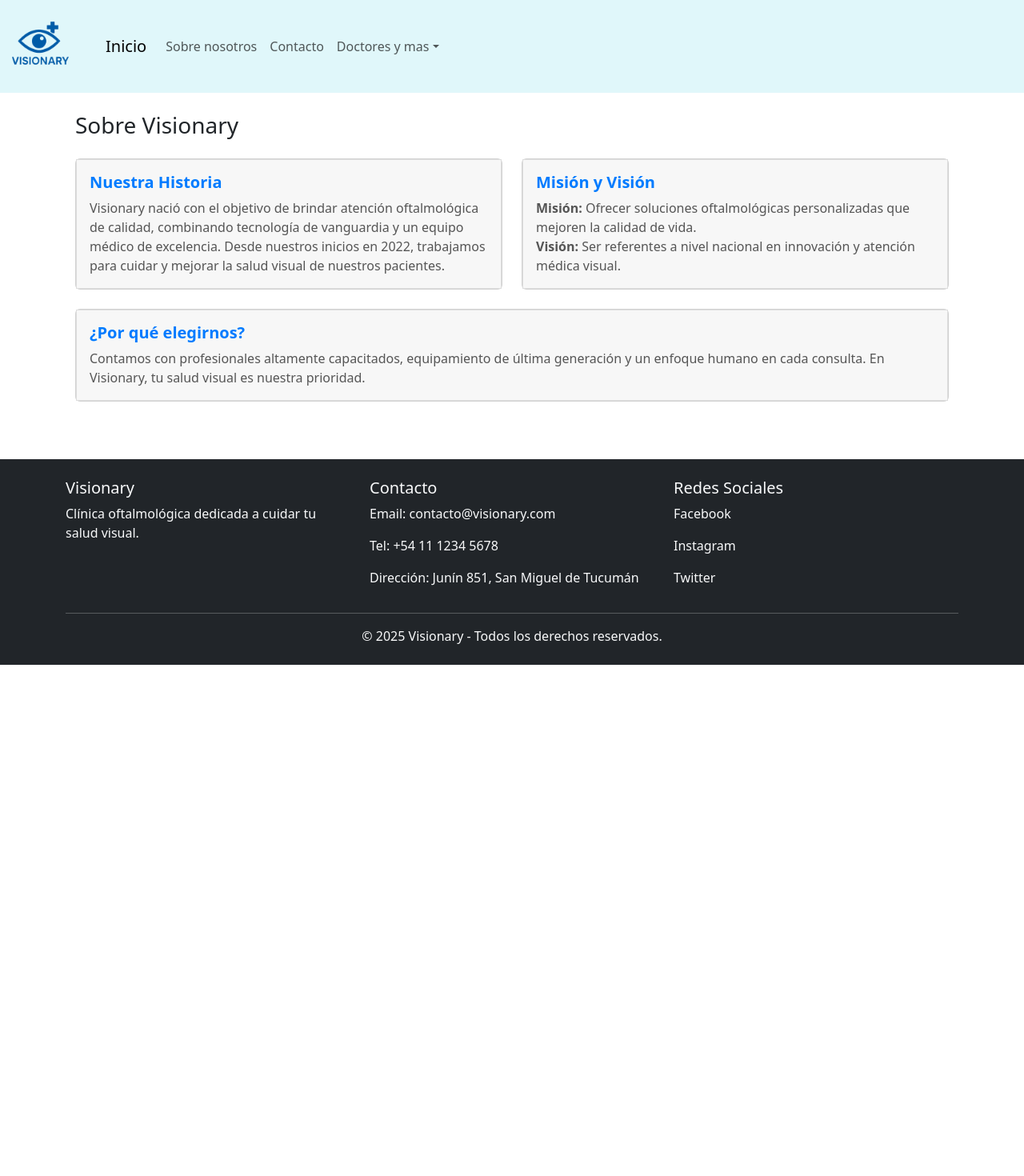
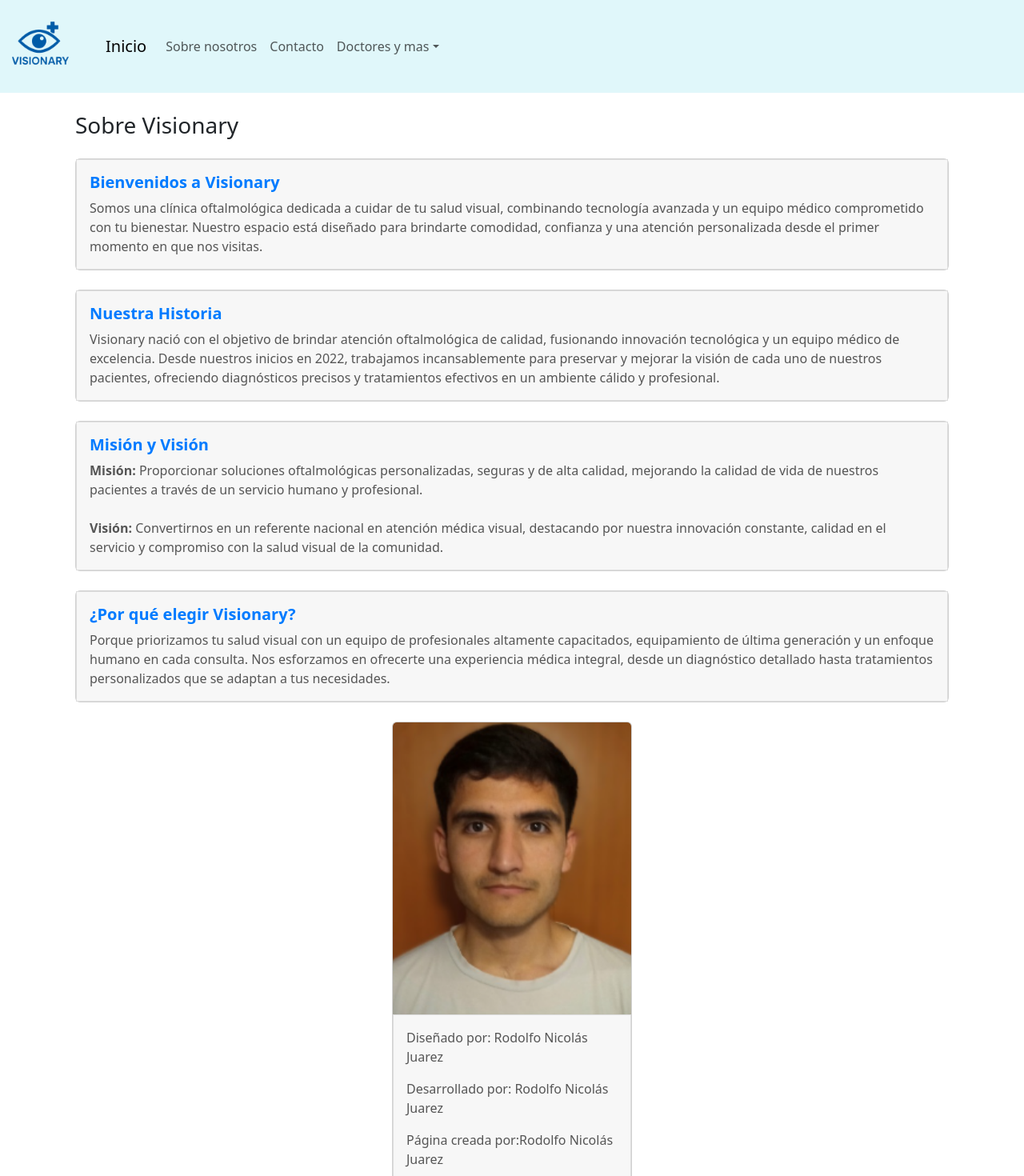
Before and after one commit to rodo18-2006/proyecto2, a React (Vite) app: page /sobre-nosotros in a window 1280 px wide. Shown: the top 1470 px of the page at 80% size. Before the commit the page ends 831 px from the top, so only its background shows below. Built offline with nearby package versions, Linux system fonts and the light colour scheme.

Commit message:
modificamos rutas

```diff
--- a/src/App.jsx
+++ b/src/App.jsx
@@ -1,5 +1,6 @@
 import React from "react";
 import { BrowserRouter as Router, Routes, Route } from "react-router-dom";
+
 
 import Form from "./page/Form";
 import Inicio from "./page/Inicio";
@@ -25,6 +26,8 @@ import TurnoDoctor from "./page/TurnoDoctor";
 const App = () => {
   return (
     <div className="App">
+      {/* Envolvemos la aplicación con DoctorProvider */}
+
       <Router>
         <Routes>
           <Route path="/" element={<Form />} />
--- a/src/components/navbardoctores/NavbardoctoresC.jsx
+++ b/src/components/navbardoctores/NavbardoctoresC.jsx
@@ -39,7 +39,7 @@ const NavbardoctoresC= () => {
     <Navbar bg="primary" variant="dark" expand="lg">
       <Container>
         <img className="logo" src="./img/logo.png" alt="" />
-        <Navbar.Brand as={Link} to="/">
+        <Navbar.Brand as={Link} to="/doctores">
           Visionary | Doctor
         </Navbar.Brand>
         <Navbar.Toggle aria-controls="doctor-navbar-nav" />
--- a/src/components/nuevoturno/NuevoTurnoC.jsx
+++ b/src/components/nuevoturno/NuevoTurnoC.jsx
@@ -17,8 +17,26 @@ const NuevoTurnoC = () => {
   const handleSubmit = (e) => {
     e.preventDefault();
 
+    // 📦 Obtener los turnos existentes del localStorage
+    const turnosGuardados = JSON.parse(localStorage.getItem("turnos")) || [];
+
+    // 🆕 Crear el nuevo turno
+    const nuevoTurno = {
+      id: turnoData.paciente + turnoData.hora,
+      nombre: turnoData.paciente,
+      horarioAtencion: turnoData.hora,
+    };
+
+    // 📥 Agregar el nuevo turno a la lista
+    turnosGuardados.push(nuevoTurno);
+
+    // 📤 Guardar la lista actualizada en localStorage
+    localStorage.setItem("turnos", JSON.stringify(turnosGuardados));
+
     alert("Turno registrado correctamente");
-    navigate("/doctor/turnos");
+
+    // 🚀 Redirigir a la lista de turnos
+    navigate("/turno-doctor");
   };
 
   return (
--- a/src/components/perfildoctores/PerfilDoctor.jsx
+++ b/src/components/perfildoctores/PerfilDoctor.jsx
@@ -1,28 +1,30 @@
-import React, { useState } from "react";
+import React, { useState, useEffect } from "react";
 import { Form, Button, Card, Image } from "react-bootstrap";
 
 const PerfilDoctorC = () => {
   const [doctorInfo, setDoctorInfo] = useState({
-    nombre: "Dr. Juan Pérez",
-    especialidad: "Oftalmología",
-    email: "juan.perez@visionary.com",
+    nombre: "",
+    especialidad: "",
+    email: "",
   });
+
+  // Al montar el componente, recuperar los datos del doctor desde localStorage
+  useEffect(() => {
+    const storedDoctorInfo = JSON.parse(localStorage.getItem("doctorInfo"));
+    if (storedDoctorInfo) {
+      setDoctorInfo(storedDoctorInfo);
+    }
+  }, []);
 
   return (
     <div className="p-3">
       <h4>Mi Perfil</h4>
       <Card>
         <Card.Body className="text-center">
-          <Image
-            src="https://s3.us-east-1.amazonaws.com/doctoralia.com.mx/doctor/2b8963/2b896323121d5cf8322d7c662583a893_large.jpg"
-            roundedCircle
-            alt="Foto del Doctor"
-            width="150"
-            height="150"
-            className="mb-3"
-          />
+
 
           <Form>
+            {/* Nombre */}
             <Form.Group className="mb-3">
               <Form.Label>Nombre</Form.Label>
               <Form.Control
@@ -33,6 +35,7 @@ const PerfilDoctorC = () => {
               />
             </Form.Group>
 
+            {/* Especialidad */}
             <Form.Group className="mb-3">
               <Form.Label>Especialidad</Form.Label>
               <Form.Control
@@ -43,6 +46,7 @@ const PerfilDoctorC = () => {
               />
             </Form.Group>
 
+            {/* Email */}
             <Form.Group className="mb-3">
               <Form.Label>Email</Form.Label>
               <Form.Control
@@ -53,6 +57,7 @@ const PerfilDoctorC = () => {
               />
             </Form.Group>
 
+            {/* Cambio de contraseña */}
             <Form.Group className="mb-3">
               <Form.Label>Cambiar Contraseña</Form.Label>
               <Form.Control
@@ -62,6 +67,7 @@ const PerfilDoctorC = () => {
               />
             </Form.Group>
 
+            {/* Botón para guardar cambios */}
             <Button variant="primary" type="submit">
               Guardar Cambios
             </Button>
@@ -73,3 +79,90 @@ const PerfilDoctorC = () => {
 };
 
 export default PerfilDoctorC;
+
+
+
+
+/* import React from "react";
+import { Form, Button, Card, Image } from "react-bootstrap";
+
+const PerfilDoctorC = () => {
+  // Recuperar los datos del doctor desde localStorage
+  const doctorInfo = JSON.parse(localStorage.getItem("doctorInfo"));
+
+  if (!doctorInfo) {
+    return <p className="p-3">No hay doctor logueado.</p>;
+  }
+
+  return (
+    <div className="p-3">
+      <h4>Mi Perfil</h4>
+      <Card>
+        <Card.Body className="text-center">
+          { Imagen del doctor }
+          <Image
+            src={doctorInfo.foto || "https://via.placeholder.com/150"} // Foto por defecto si no existe
+            roundedCircle
+            alt="Foto del Doctor"
+            width="150"
+            height="150"
+            className="mb-3"
+          />
+
+          <Form>
+            { Nombre }
+            <Form.Group className="mb-3">
+              <Form.Label>Nombre</Form.Label>
+              <Form.Control>
+                type="text"
+                value={doctorInfo.nombre}
+                readOnly
+                autoComplete="name"
+              />
+            </Form.Group>
+
+            {/* Especialidad }
+            <Form.Group className="mb-3">
+              <Form.Label>Especialidad</Form.Label>
+              <Form.Control
+                type="text"
+                value={doctorInfo.especialidad}
+                readOnly
+                autoComplete="organization-title"
+              />
+            </Form.Group>
+
+            {/* Email }
+            <Form.Group className="mb-3">
+              <Form.Label>Email</Form.Label>
+              <Form.Control
+                type="email"
+                value={doctorInfo.email}
+                readOnly
+                autoComplete="email"
+              />
+            </Form.Group>
+
+            {/* Cambio de contraseña }
+            <Form.Group className="mb-3">
+              <Form.Label>Cambiar Contraseña</Form.Label>
+              <Form.Control
+                type="password"
+                placeholder="Nueva Contraseña"
+                autoComplete="new-password"
+              />
+            </Form.Group>
+
+            {/* Botón para guardar cambios }
+            <Button variant="primary" type="submit">
+              Guardar Cambios
+            </Button>
+          </Form>
+        </Card.Body>
+      </Card>
+    </div>
+  );
+};
+
+export default PerfilDoctorC;
+ */
--- a/src/components/sobrenosotros/SobreNosotrosC.jsx
+++ b/src/components/sobrenosotros/SobreNosotrosC.jsx
@@ -1,50 +1,80 @@
 import React from "react";
-import { Card, Row, Col, Container } from "react-bootstrap";
+import { Card, Container } from "react-bootstrap";
 
 const SobreNosotrosC = () => {
   return (
     <Container className="p-4">
       <h3 className="mb-4">Sobre Visionary</h3>
 
-      <Row className="mb-4">
-        <Col md={6}>
-          <Card>
+      <Card className="mb-4">
+        <Card.Body>
+          <Card.Title>Bienvenidos a Visionary</Card.Title>
+          <Card.Text>
+            Somos una clínica oftalmológica dedicada a cuidar de tu salud
+            visual, combinando tecnología avanzada y un equipo médico
+            comprometido con tu bienestar. Nuestro espacio está diseñado para
+            brindarte comodidad, confianza y una atención personalizada desde el
+            primer momento en que nos visitas.
+          </Card.Text>
+        </Card.Body>
+      </Card>
+
+      <Card className="mb-4">
         <Card.Body>
           <Card.Title>Nuestra Historia</Card.Title>
           <Card.Text>
-                Visionary nació con el objetivo de brindar atención
-                oftalmológica de calidad, combinando tecnología de vanguardia y
-                un equipo médico de excelencia. Desde nuestros inicios en 2022,
-                trabajamos para cuidar y mejorar la salud visual de nuestros
-                pacientes.
+            Visionary nació con el objetivo de brindar atención oftalmológica de
+            calidad, fusionando innovación tecnológica y un equipo médico de
+            excelencia. Desde nuestros inicios en 2022, trabajamos
+            incansablemente para preservar y mejorar la visión de cada uno de
+            nuestros pacientes, ofreciendo diagnósticos precisos y tratamientos
+            efectivos en un ambiente cálido y profesional.
           </Card.Text>
         </Card.Body>
       </Card>
-        </Col>
 
-        <Col md={6}>
-          <Card>
+      <Card className="mb-4">
         <Card.Body>
           <Card.Title>Misión y Visión</Card.Title>
           <Card.Text>
-                <strong>Misión:</strong> Ofrecer soluciones oftalmológicas
-                personalizadas que mejoren la calidad de vida.
+            <strong>Misión:</strong> Proporcionar soluciones oftalmológicas
+            personalizadas, seguras y de alta calidad, mejorando la calidad de
+            vida de nuestros pacientes a través de un servicio humano y
+            profesional.
             <br />
-                <strong>Visión:</strong> Ser referentes a nivel nacional en
-                innovación y atención médica visual.
+            <br />
+            <strong>Visión:</strong> Convertirnos en un referente nacional en
+            atención médica visual, destacando por nuestra innovación constante,
+            calidad en el servicio y compromiso con la salud visual de la
+            comunidad.
           </Card.Text>
         </Card.Body>
       </Card>
-        </Col>
-      </Row>
 
-      <Card>
+      <Card className="mb-4">
         <Card.Body>
-          <Card.Title>¿Por qué elegirnos?</Card.Title>
+          <Card.Title>¿Por qué elegir Visionary?</Card.Title>
           <Card.Text>
-            Contamos con profesionales altamente capacitados, equipamiento de
-            última generación y un enfoque humano en cada consulta. En
-            Visionary, tu salud visual es nuestra prioridad.
+            Porque priorizamos tu salud visual con un equipo de profesionales
+            altamente capacitados, equipamiento de última generación y un
+            enfoque humano en cada consulta. Nos esforzamos en ofrecerte una
+            experiencia médica integral, desde un diagnóstico detallado hasta
+            tratamientos personalizados que se adaptan a tus necesidades.
+          </Card.Text>
+        </Card.Body>
+      </Card>
+
+      <Card className="mx-auto" style={{ maxWidth: "300px" }}>
+        <Card.Img variant="top" src="./img/img-card-perfil.png" />
+        <Card.Body>
+          <Card.Text>
+            Diseñado por: Rodolfo Nicolás Juarez
+          </Card.Text>
+          <Card.Text>
+            Desarrollado por: Rodolfo Nicolás Juarez
+          </Card.Text>
+          <Card.Text>
+            Página creada por:Rodolfo Nicolás Juarez
           </Card.Text>
         </Card.Body>
       </Card>
--- a/src/components/turnodoctores/TurnoDoctorC.jsx
+++ b/src/components/turnodoctores/TurnoDoctorC.jsx
@@ -40,7 +40,8 @@ const TurnosDoctorC = () => {
   };
 
   const marcarAtendido = (id) => {
-    alert(`El paciente  ${id} fue marcado como atendido.`);
+    alert(`El paciente ${id} fue marcado como atendido.`);
+
     eliminarPaciente(id);
   };
 
```
Also changed, not shown: src/components/form/FormC.jsx (+63 -44 lines), img/img-card-perfil.png (added). Lines whose indentation alone changed are shown as unchanged.
